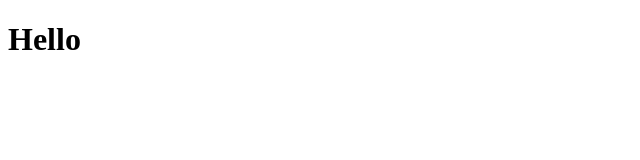
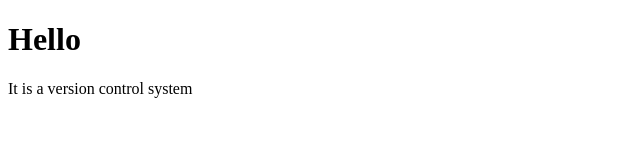
Before and after one commit to ankitakangane/practice, a plain HTML site: page index.html in a window 1280 px wide. Shown: the whole page, without its empty margins (0-640 px from the left). Drawn offline with Linux system fonts and the light colour scheme.

Commit message:
git info added

```diff
--- a/index.html
+++ b/index.html
@@ -6,5 +6,6 @@
 </head>
 <body>
     <h1>Hello</h1>
+    <p>It is a version control system </p>
 </body>
 </html>
```
